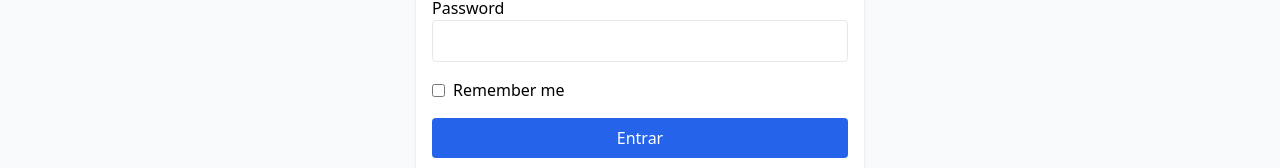
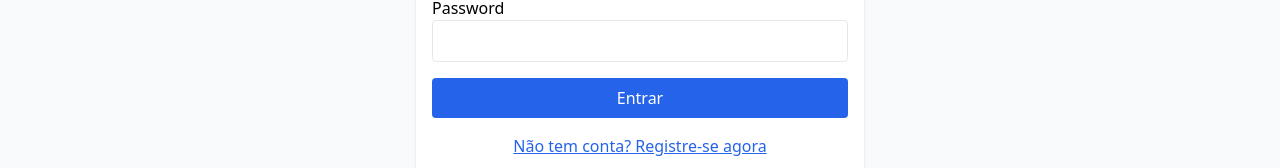
Before and after one commit to pipas2309/Doneasy, a Nuxt app in the folder frontend/: page /login in a window 1280 px wide. Shown: the part 586-754 px from the top of the page. Built offline with nearby package versions, Linux system fonts and the light colour scheme; no server answers.

Commit message:
fix: remove remember me option from front-end temporarily

```diff
--- a/frontend/pages/login.vue
+++ b/frontend/pages/login.vue
@@ -52,8 +52,8 @@ async function doLogin() {
                 <label class="block font-medium">Password</label>
                 <input v-model="password" type="password" class="border rounded w-full p-2" />
             </div>
-            <div class="flex items-center gap-2">
-                <input v-model="isRememberMe" type="checkbox" />
+            <div class="flex items-center gap-2 hidden">
+                <input v-model="isRememberMe" type="checkbox" value="false"/>
                 <span>Remember me</span>
             </div>
 
```
